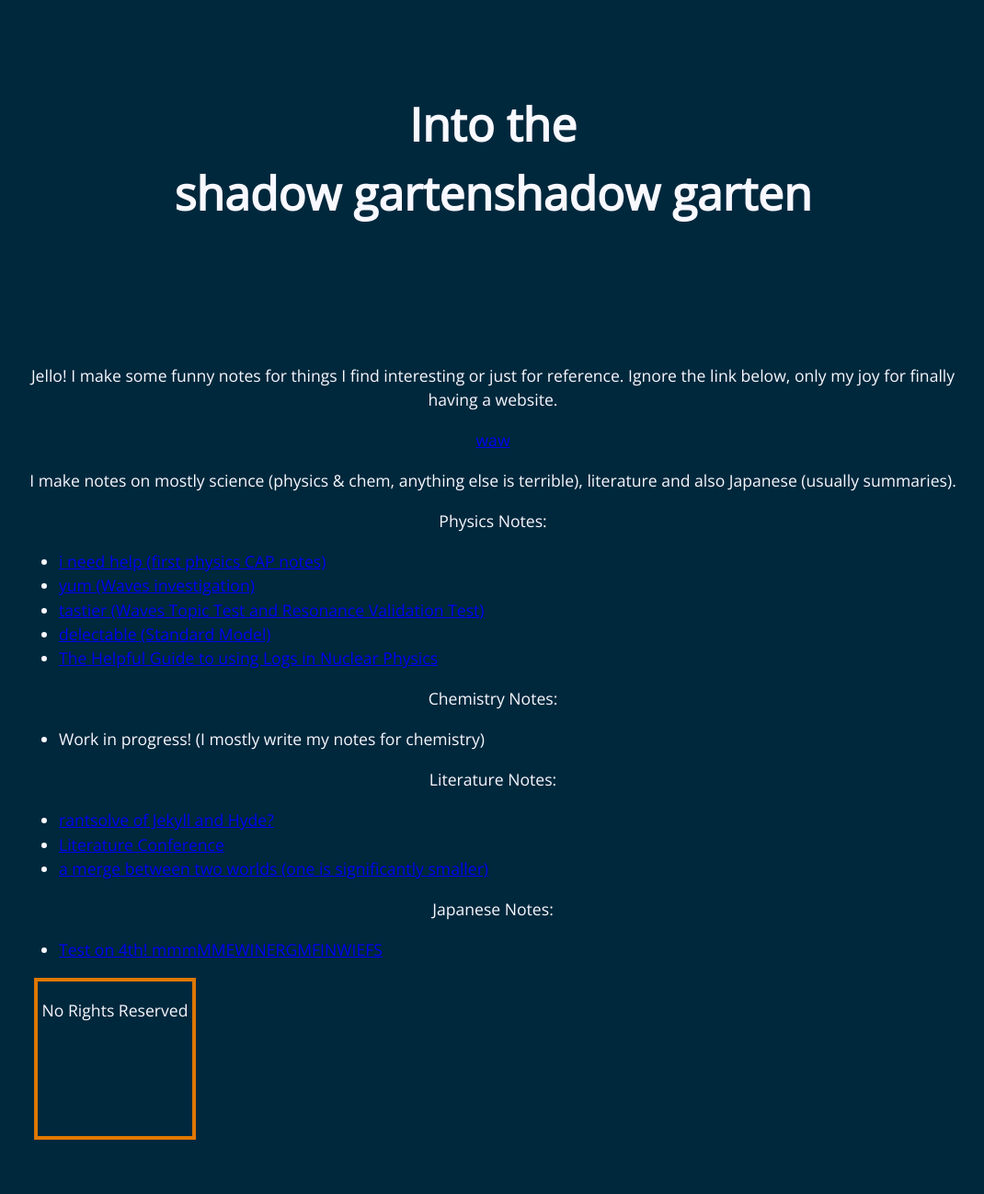
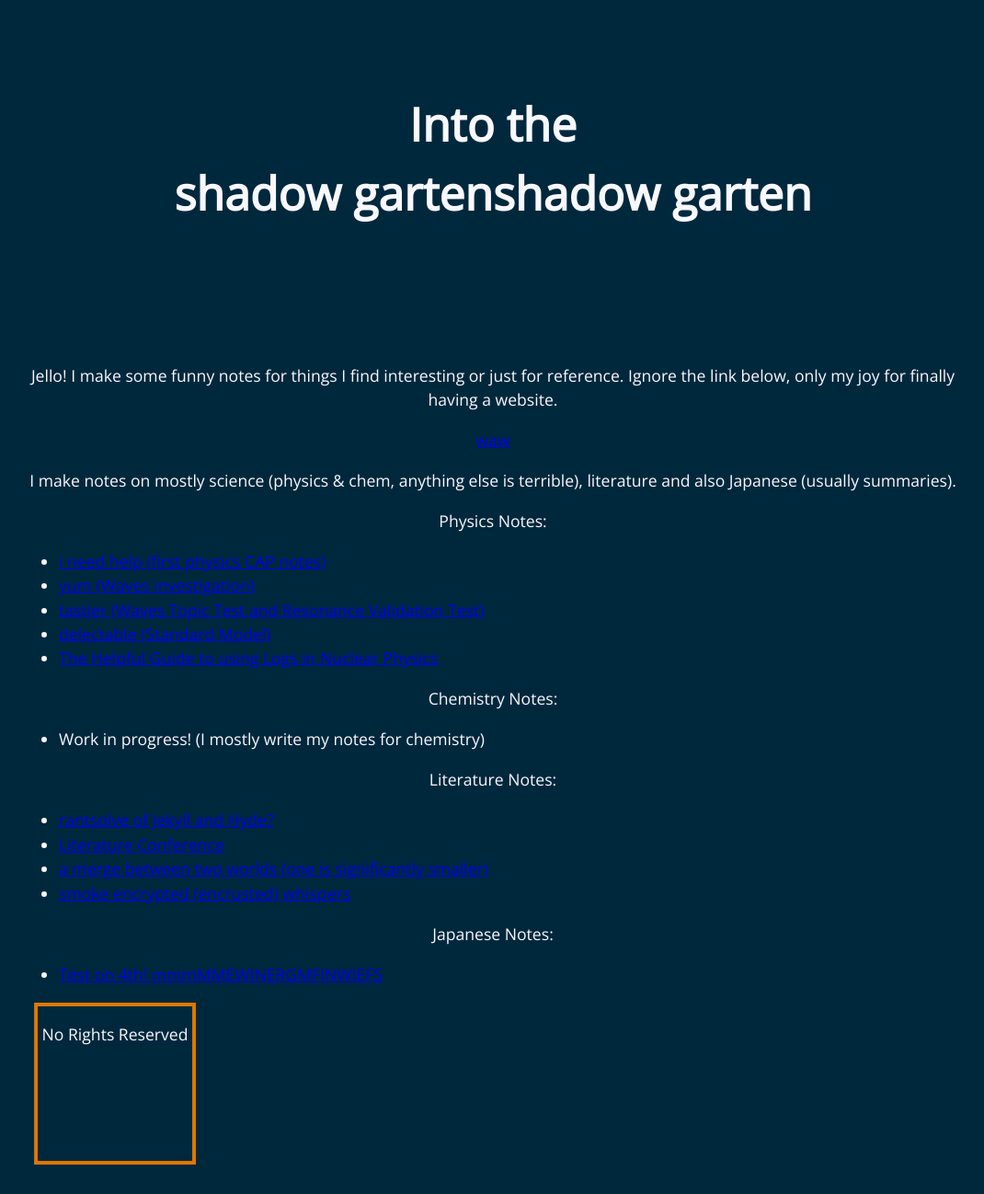
Before and after one commit to anonymoof1528/the-shadow-garten, a Jekyll site: the page built from index.md, in a window 1280 px wide. Shown: the whole page at 92% size, without its empty margins (104-1174 px from the left). Built offline with Jekyll 4.4.1, drawn with Linux system fonts in a browser that asks for light colours; before the commit the page ends 1271 px from its top, so only the background shows below that.

Commit message:
vault backup: 2023-08-31 09:11:23

```diff
--- a/index.md
+++ b/index.md
@@ -22,6 +22,7 @@ Literature Notes:
 - [rantsolve of Jekyll and Hyde?](Literature/I_hate_psychoanalysis_but_that_and_Jekyll_and_Hyde.md)
 - [Literature Conference](Literature/Conference_Day.md)
 - [a merge between two worlds \(one is significantly smaller)](Literature/Going_Ham.md)
+- [smoke encrypted (encrusted) whispers](Literature/smokeencryptedwhispers.pdf)
 
 Japanese Notes:
 - [Test on 4th! mmmMMEWINERGMFINWIEFS](Japanese/Writing_test_summary.md)
```
Also changed, not shown: .obsidian/workspace.json, 1 other file.
